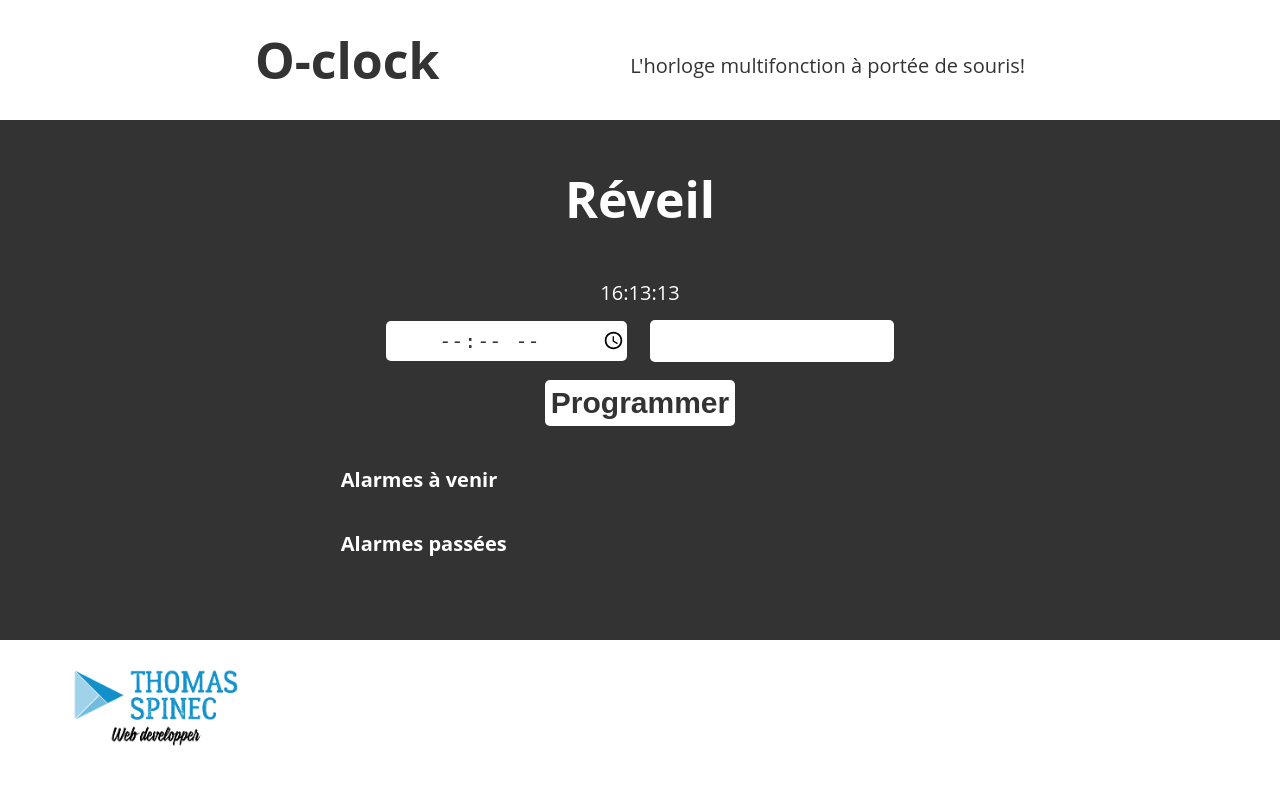
After one commit to thomas-spinec/oclock, a PHP site: page /reveil.php in a window 1280 px wide. The commit adds this page. Run offline with PHP 8.4, Linux system fonts and the light colour scheme.

Commit message:
réveil fait

```diff
--- /dev/null
+++ b/reveil.php
@@ -0,0 +1,59 @@
+<!DOCTYPE html>
+<html lang="fr">
+
+<head>
+    <meta charset="UTF-8">
+    <meta http-equiv="X-UA-Compatible" content="IE=edge">
+    <meta name="viewport" content="width=device-width, initial-scale=1.0">
+    <title>Réveil</title>
+    <link rel="icon" type="images/png" sizes="64x64" href="img/Logo_onglet.png" />
+    <link rel="stylesheet" href="style.css">
+    <script src="script/horloge.js" defer></script>
+    <script src="script/reveil.js" defer></script>
+</head>
+
+<body>
+    <header>
+        <section class="centrage" id="header">
+            <h1><a href="index.php">O-clock</a></h1>
+            <p>L'horloge multifonction à portée de souris!</p>
+        </section>
+    </header>
+
+    <main>
+        <section class="centrage" id="main">
+            <h1>Réveil</h1>
+            <div id="horloge">
+            </div>
+            <div id="reveil">
+                <form action="" method="post" id="formAlarme">
+                    <input type="time" name="horaire" id="horaire">
+                    <input type="text" id="textAlarme">
+                    <button id="buttonAlarm" type="submit" name="submitAlarm">Programmer</button>
+                </form>
+                <div id="Alarmes">
+                    <div id="futur">
+                        <h5>Alarmes à venir</h5>
+                        <ul id="next"></ul>
+                    </div>
+                    <div id="pass">
+                        <h5>Alarmes passées</h5>
+                        <ul id="past"></ul>
+                    </div>
+                </div>
+            </div>
+            <div id="popUp">
+                <h3 id="titre"></h3>
+                <p id="textPop"></p>
+                <button id="buttonPop">OK</button>
+            </div>
+        </section>
+    </main>
+
+    <footer>
+        <section class="centrage">
+            <img id="perso" src="img/Logo.png" alt="Thomas Spinec">
+        </section>
+</body>
+
+</html>
--- a/style.css
+++ b/style.css
@@ -266,3 +266,91 @@ main {
   background-color: #333;
   color: #fff;
 }
+
+/* REVEIL */
+#reveil form {
+  display: flex;
+  flex-flow: row wrap;
+  justify-content: center;
+  align-items: center;
+}
+
+#reveil form input {
+  width: 40%;
+  height: 5vh;
+  font-size: 1em;
+  text-align: center;
+  border: none;
+  border-radius: 5px;
+  background-color: #fff;
+  color: #333;
+  transition: 0.5s;
+  margin: 2%;
+}
+
+#reveil form input:hover {
+  background-color: #333;
+  color: #fff;
+}
+
+#reveil form input:focus {
+  outline: none;
+}
+
+#reveil form button {
+  background-color: #fff;
+  color: #333;
+  border: none;
+  border-radius: 5px;
+  padding: 0.2em;
+  margin: 1%;
+  font-size: 1.5em;
+  font-weight: 700;
+  cursor: pointer;
+  transition: 0.5s;
+}
+
+#reveil form button:hover {
+  background-color: #333;
+  color: #fff;
+}
+
+#Alarmes {
+  height: 21vh;
+  overflow: auto;
+}
+
+#popUp {
+  display: none;
+  /* display: flex; */
+  flex-flow: column nowrap;
+  justify-content: center;
+  align-items: center;
+  position: fixed;
+  top: 25%;
+  left: 25%;
+  width: 50vw;
+  height: 50vh;
+  background-color: rgba(0, 0, 0, 0.5);
+  color: bisque;
+  z-index: 1;
+}
+
+#buttonPop {
+  cursor: pointer;
+  width: 40%;
+  height: 5vh;
+  font-size: 1em;
+  text-align: center;
+  border: none;
+  border-radius: 5px;
+  background-color: #fff;
+  color: #333;
+  transition: 0.5s;
+  margin: 2%;
+}
+
+#buttonPop:hover {
+  background-color: #333;
+  color: #fff;
+}
```
Also changed, not shown: script/reveil.js (added, +135 -0 lines), 1 other file.
